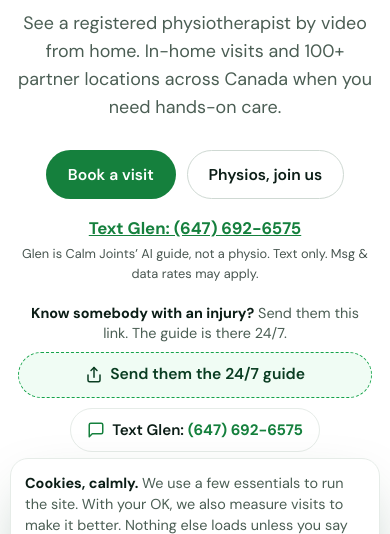
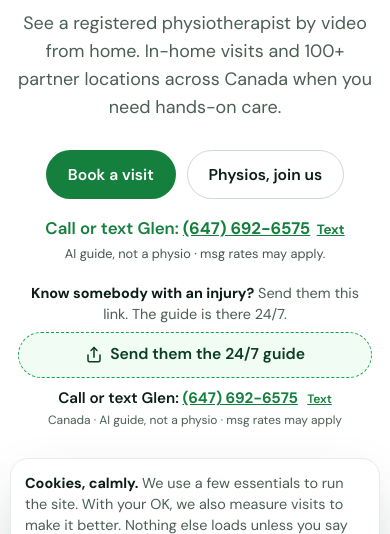
Before and after one commit to randy-ship-it/calm-joints-hub, a website: page index.html in a window 390 px wide. Shown: the part 163-697 px from the top of the page. Drawn offline with Linux system fonts and the light colour scheme.

Commit message:
Call or text Glen: phone link plus a small Text link (#70)
Glen's number takes voice calls. Header, hero, footer, and the share line say Call or text Glen: the number dials tel:+16476926575 and a small Text link opens sms:+16476926575. The AI guide disclaimer stays.

```diff
--- a/css/guide.css
+++ b/css/guide.css
@@ -112,6 +112,9 @@
 .cjs-text a b{color:var(--g);white-space:nowrap}
 .cjs-text svg{width:18px;height:18px;flex:0 0 auto;color:var(--g)}
 .cjs-text small{font-size:.75rem;color:var(--mute)}
+.cjs-text .cjs-call{font-weight:600;font-size:.95rem;line-height:1.35;color:var(--ink)}
+.cjs-text .cjs-call a{display:inline;min-height:0;padding:0;border:0;border-radius:0;background:none;color:var(--g);font-weight:700;font-size:inherit;text-decoration:underline}
+.cjs-text .cjs-call a.cjs-sms{font-size:.8em;font-weight:600;margin-left:.35rem}
 .cjs-msg{font-size:.85rem;font-weight:600;color:var(--g);overflow-wrap:anywhere}
 .cjg-share{margin:1rem 0 .2rem;padding:.8rem .85rem;border:1px solid var(--mint);border-radius:16px;background:#fff}
 .cjg-b.card .cjs-lead{text-align:left}
--- a/index.html
+++ b/index.html
@@ -29,8 +29,8 @@
 <link rel="preconnect" href="https://fonts.gstatic.com" crossorigin>
 <link href="https://fonts.googleapis.com/css2?family=DM+Sans:opsz,wght@9..40,400;9..40,500;9..40,600;9..40,700&display=swap" rel="stylesheet">
 <script src="/config.js"></script>
-<link rel="stylesheet" href="/css/guide.css?v=8" data-cjg>
-<script src="/js/share.js?v=6" defer data-cjs></script>
+<link rel="stylesheet" href="/css/guide.css?v=9" data-cjg>
+<script src="/js/share.js?v=7" defer data-cjs></script>
 <style>
   :root {
     --green: #15803D; --green-2: #15A34A; --ink: #0B1D16; --mute: #4B5E54; --line: #E6ECE8;
@@ -830,7 +830,7 @@
   wireForm('partner-form', '/api/partner', 'partner-status');
 })();
 </script>
-<script src="/js/book.js?v=1"></script>
+<script src="/js/book.js?v=2"></script>
 <script src="/js/consent.js"></script>
 <script src="/js/calming.js"></script>
 <script>
--- a/js/book.js
+++ b/js/book.js
@@ -36,11 +36,11 @@
   function loadGuide(cb) {
     if (window.CJGuide) { cb && cb(); return; }
     if (!document.querySelector('link[data-cjg]')) {
-      var l = document.createElement('link'); l.rel = 'stylesheet'; l.href = '/css/guide.css?v=8'; l.setAttribute('data-cjg', ''); document.head.appendChild(l);
+      var l = document.createElement('link'); l.rel = 'stylesheet'; l.href = '/css/guide.css?v=9'; l.setAttribute('data-cjg', ''); document.head.appendChild(l);
     }
     // One-tap share helper (js/share.js), used inside the guide.
     if (!window.CJShare && !document.querySelector('script[data-cjs]')) {
-      var sh = document.createElement('script'); sh.src = '/js/share.js?v=6'; sh.async = true; sh.setAttribute('data-cjs', ''); document.head.appendChild(sh);
+      var sh = document.createElement('script'); sh.src = '/js/share.js?v=7'; sh.async = true; sh.setAttribute('data-cjs', ''); document.head.appendChild(sh);
     }
     var s = document.querySelector('script[data-cjg]');
     if (!s) {
@@ -67,27 +67,42 @@
   });
 })();
 
-/* Text Glen: visible SMS line in header, hero CTA and footer (Glen is SMS-only). */
+/* Call or text Glen: header, under the hero, and footer. Phones hide the header line with the other plain nav links. */
 (function () {
-  var HREF = 'sms:+16476926575', TXT = 'Text Glen: (647) 692-6575';
-  function link(cls) { var a = document.createElement('a'); a.href = HREF; a.textContent = TXT; a.className = cls; a.setAttribute('data-text-glen', ''); return a; }
+  var TEL = 'tel:+16476926575', SMS = 'sms:+16476926575';
+  function glenLine(extra) {
+    var wrap = document.createElement('span');
+    wrap.className = 'tg-line' + (extra ? ' ' + extra : '');
+    wrap.setAttribute('data-text-glen', '');
+    wrap.appendChild(document.createTextNode('Call or text Glen: '));
+    var tel = document.createElement('a');
+    tel.href = TEL;
+    tel.textContent = '(647) 692-6575';
+    wrap.appendChild(tel);
+    var text = document.createElement('a');
+    text.href = SMS;
+    text.className = 'tg-sms';
+    text.textContent = 'Text';
+    wrap.appendChild(text);
+    return wrap;
+  }
   function run() {
     if (!document.querySelector || !document.getElementById || !document.head) return;
     if (document.querySelector('[data-text-glen]')) return;
     var st = document.createElement('style');
     // Header nav hides plain links on phones, so the hero and footer lines stay visible there.
-    st.textContent = '.tg-nav{font-weight:600;color:var(--green,#14803C);white-space:nowrap}.tg-hero{margin:1rem 0 0;text-align:center}.tg-hero a{font-weight:700;color:var(--green,#14803C);font-size:1.05rem}.tg-hero small{display:block;opacity:.75;font-size:.8rem;margin-top:.2rem}footer [data-text-glen]{font-weight:600;color:var(--green,#14803C)}@media (max-width:760px){.nav-links a.tg-nav{display:none}.tg-hero{display:block}footer [data-text-glen]{display:inline}}';
+    st.textContent = '.tg-line{font-weight:600;color:var(--green,#14803C)}.tg-line a{color:var(--green,#14803C);font-weight:700}.tg-sms{font-size:.8em;font-weight:600;margin-left:.4rem;text-decoration:underline}.tg-nav{white-space:nowrap}.tg-hero{margin:1rem 0 0;text-align:center}.tg-hero .tg-line{font-size:1.05rem}.tg-hero small{display:block;opacity:.75;font-size:.8rem;font-weight:400;margin-top:.2rem}footer [data-text-glen]{font-weight:600;color:var(--green,#14803C)}@media (max-width:760px){.nav-links .tg-nav{display:none}.tg-hero{display:block}footer [data-text-glen]{display:inline}}';
     document.head.appendChild(st);
     var nb = document.getElementById('nav-book');
-    if (nb && nb.parentNode) nb.parentNode.insertBefore(link('tg-nav'), nb);
+    if (nb && nb.parentNode) nb.parentNode.insertBefore(glenLine('tg-nav'), nb);
     var ctas = document.querySelector('.hero .ctas');
     if (ctas) {
-      var p = document.createElement('p'); p.className = 'tg-hero'; p.appendChild(link(''));
-      var s = document.createElement('small'); s.textContent = 'Glen is Calm Joints’ AI guide, not a physio. Text only. Msg & data rates may apply.';
+      var p = document.createElement('p'); p.className = 'tg-hero'; p.appendChild(glenLine(''));
+      var s = document.createElement('small'); s.textContent = 'AI guide, not a physio · msg rates may apply.';
       p.appendChild(s); ctas.parentNode.insertBefore(p, ctas.nextSibling);
     }
     var mail = document.querySelector('footer nav a[href^="mailto:"]');
-    if (mail) mail.parentNode.insertBefore(link(''), mail);
+    if (mail) mail.parentNode.insertBefore(glenLine(''), mail);
   }
   if (document.readyState === 'loading' && document.addEventListener) document.addEventListener('DOMContentLoaded', run); else run();
 })();
--- a/js/share.js
+++ b/js/share.js
@@ -43,7 +43,6 @@
       try { document.execCommand('copy') ? res() : rej(new Error('copy failed')); } catch (e) { rej(e); } finally { t.remove(); }
     });
   }
-  var SMS_ICON = '<svg viewBox="0 0 24 24" fill="none" stroke="currentColor" stroke-width="2" stroke-linecap="round" stroke-linejoin="round" aria-hidden="true"><path d="M21 15a2 2 0 0 1-2 2H7l-4 4V5a2 2 0 0 1 2-2h14a2 2 0 0 1 2 2z"/></svg>';
   var ICON = '<svg viewBox="0 0 24 24" fill="none" stroke="currentColor" stroke-width="2" stroke-linecap="round" stroke-linejoin="round" aria-hidden="true"><path d="M4 12v7a2 2 0 0 0 2 2h12a2 2 0 0 0 2-2v-7"/><path d="M16 6l-4-4-4 4"/><path d="M12 2v13"/></svg>';
 
   // Markup: a "Send them this link" button plus a fallback row (Text it / Copy link) shown when there is no share sheet.
@@ -58,10 +57,13 @@
       (o.textGuide === false ? '' : textGuideHtml()) +
       '</div>';
   }
-  // "Text Glen: (xxx) xxx-xxxx" — opens Messages to the guide's own number.
+  // "Call or text Glen: (xxx) xxx-xxxx" — number dials, small Text link opens Messages.
   function textGuideHtml() {
     if (!SMS_CFG || !SMS_CFG.number || !SMS_CFG.label) return '';
-    return '<p class="cjs-text"><a href="sms:' + SMS_CFG.number + '" data-cjs-textguide>' + SMS_ICON + '<span>Text ' + (SMS_CFG.name || 'Glen') + ': <b>' + SMS_CFG.label + '</b></span></a><small>Canada · AI guide, not a physio · msg rates may apply</small></p>';
+    var name = SMS_CFG.name || 'Glen';
+    var num = String(SMS_CFG.number);
+    var tel = num.charAt(0) === '+' ? num : '+' + num;
+    return '<p class="cjs-text"><span class="cjs-call">Call or text ' + name + ': <a href="tel:' + tel + '" data-cjs-textguide><b>' + SMS_CFG.label + '</b></a> <a class="cjs-sms" href="sms:' + tel + '">Text</a></span><small>Canada · AI guide, not a physio · msg rates may apply</small></p>';
   }
   function bind(root) {
     if (!root || root.__cjs) return; root.__cjs = true;
--- a/scripts/test-booking.js
+++ b/scripts/test-booking.js
@@ -30,14 +30,14 @@
 
 const home = fs.readFileSync('index.html', 'utf8');
 assert.equal((home.match(/data-book/g) || []).length, 3, 'nav, hero, and sticky Book controls');
-assert.ok(home.includes('src="/js/book.js?v=1"'));
+assert.ok(home.includes('src="/js/book.js?v=2"'));
 assert.ok(home.includes('src="/config.js"'));
 
 for (const page of ['partners.html', 'blog/index.html', 'blog/knee-pain-going-down-stairs.html', 'blog/is-walking-good-for-knee-arthritis.html', 'blog/does-virtual-physiotherapy-work.html', 'blog/is-walking-good-for-hip-arthritis.html']) {
   const html = fs.readFileSync(page, 'utf8');
   assert.ok(html.includes('data-book'), page + ' Book control is not wired');
   assert.ok(html.includes('src="/config.js"'), page);
-  assert.ok(html.includes('src="/js/book.js?v=1"'), page);
+  assert.ok(html.includes('src="/js/book.js?v=2"'), page);
 }
 
 const handoff = fs.readFileSync('p.html', 'utf8');
--- a/scripts/test-share.js
+++ b/scripts/test-share.js
@@ -31,7 +31,7 @@
 assert.strictEqual(pl.text, S.message);
 assert.strictEqual(pl.text.split('https://').length, 2);
 // Text Glen line
-assert.ok(S.html().includes('href="sms:+16476926575"') && S.html().includes('Text Glen: <b>(647) 692-6575</b>'));
+assert.ok(S.html().includes('href="tel:+16476926575"') && S.html().includes('Call or text Glen: <a href="tel:+16476926575"') && S.html().includes('href="sms:+16476926575">Text</a>') && S.html().includes('AI guide, not a physio · msg rates may apply'));
 assert.ok(!S.html({ textGuide: false }).includes('data-cjs-textguide'));
 assert.ok(S.isIOS('Mozilla/5.0 (iPhone; CPU iPhone OS 17_0 like Mac OS X)', 5));
 assert.ok(S.isIOS('Mozilla/5.0 (Macintosh; Intel Mac OS X 10_15_7)', 5), 'iPadOS desktop UA');
```
Also changed, not shown: blog/does-virtual-physiotherapy-work.html (+1 -1 lines), blog/index.html (+1 -1 lines), blog/is-walking-good-for-hip-arthritis.html (+1 -1 lines), blog/is-walking-good-for-knee-arthritis.html (+1 -1 lines), blog/knee-pain-going-down-stairs.html (+1 -1 lines), chat.html (+2 -2 lines), partners.html (+1 -1 lines).
